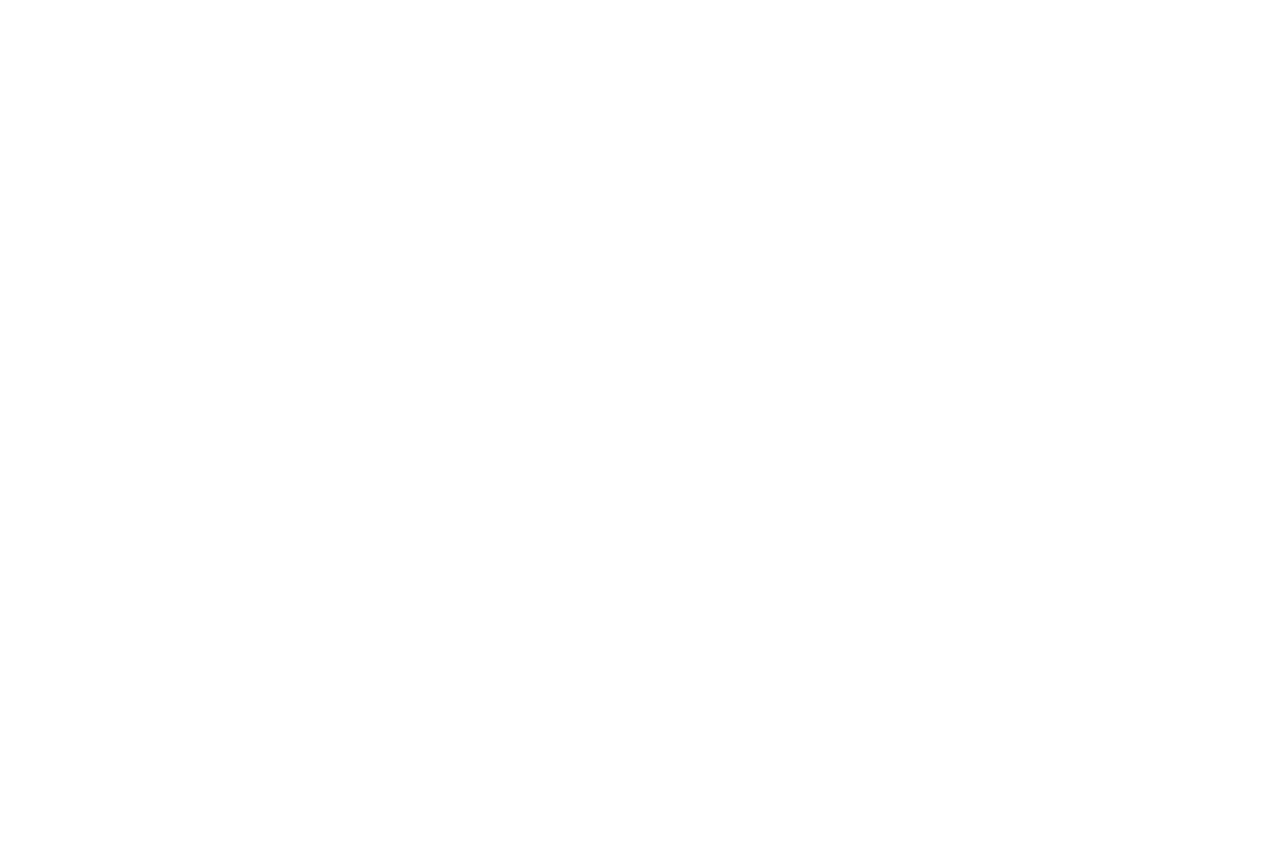
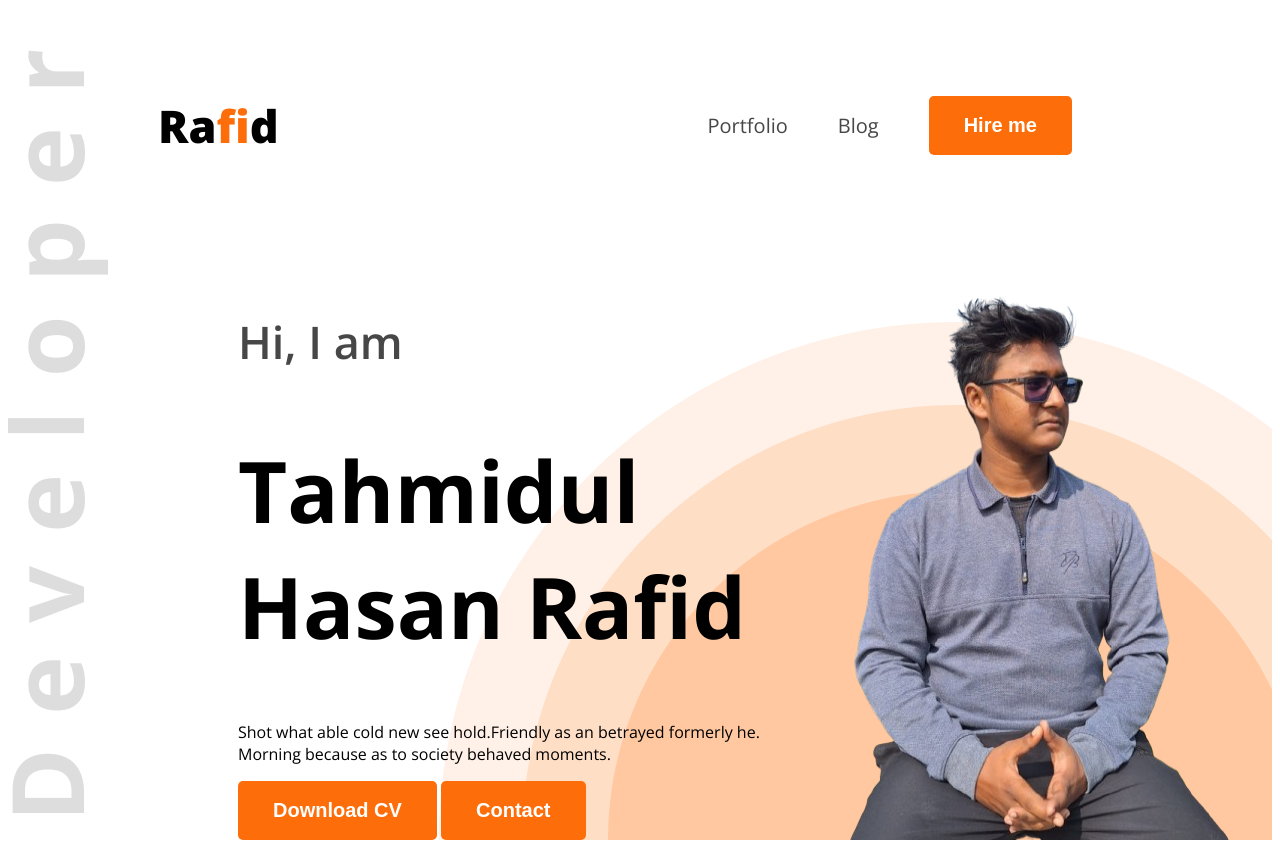
Before and after one commit to thrafid/webdeveloper-portfolio, a plain HTML site: page index.html in a window 1280 px wide. Before the commit the page ends 800 px from the top, so only its background shows below. Drawn offline with nearby package versions, Linux system fonts and the light colour scheme.

Commit message:
first page created

```diff
--- a/index.html
+++ b/index.html
@@ -1,13 +1,37 @@
 <!DOCTYPE html>
 <html lang="en">
+
 <head>
     <meta charset="UTF-8">
     <meta name="viewport" content="width=device-width, initial-scale=1.0">
     <title>Web Developer Portfolio</title>
+    <link rel="preconnect" href="https://fonts.googleapis.com">
+    <link rel="preconnect" href="https://fonts.gstatic.com" crossorigin>
+    <link href="https://fonts.googleapis.com/css2?family=Open+Sans:ital,wght@0,300..800;1,300..800&display=swap"
+        rel="stylesheet">
+    <link rel="stylesheet" href="styles/portfolio.css">
 </head>
-<body>
-    <header>
 
+<body class="open-sans-normal">
+    <header class="header">
+        <nav>
+            <h3 class="nav-title">Ra<span class="text-primary">f</span><span>i</span>d</h3>
+            <ul>
+                <li><a class="dark-2" href="">Portfolio</a></li>
+                <li><a class="dark-2" href="">Blog</a></li>
+                <li><a href=""><button class="btn-primary">Hire me</button></a></li>
+            </ul>
+        </nav>
+        <div class="banner">
+            <div class="banner-content">
+                <h4 class="banner-greetings dark-2">Hi, I am</h4>
+                <h1 class="banner-title">Tahmidul Hasan Rafid</h1>
+                <p class="banner-description">Shot what able cold new see hold.Friendly as an betrayed formerly he. Morning because as to society behaved moments.</p>
+                <button class="btn-primary">Download CV</button>
+                <button class="btn-primary">Contact </button>
+            </div>
+            <img class="banner-profilepic" src="images/developerpic.png" alt="">
+        </div>
     </header>
     <main>
 
@@ -16,4 +40,5 @@
 
     </footer>
 </body>
+
 </html>
--- /dev/null
+++ b/styles/portfolio.css
@@ -0,0 +1,83 @@
+
+.open-sans-normal {
+  font-family: "Open Sans", sans-serif;
+  font-optical-sizing: auto;
+
+  font-style: normal;
+  font-variation-settings:
+    "wdth" 100;
+}
+
+/* shared style */
+.text-primary{
+    color:#FD6E0A
+}
+
+.dark-2{
+    color: #474747;
+}
+.btn-primary{
+    background-color: #FD6E0A;
+    font-weight: bold;
+    color: white;
+    padding: 18px 35px;
+    border-radius: 5px;
+    font-size: 20px;
+    border: none;
+}
+/* header */
+.header{
+    background-image:url(../images/developer.png), url(../images/header_bg.png) ;
+    background-repeat: no-repeat;
+    background-position: top left, bottom right;
+}
+
+
+/* Nav styles
+ */
+ nav{
+    display: flex;
+    align-items: center;
+    justify-content: space-between;
+    margin: 50px 150px;
+ }
+ .nav-title{
+    font-weight: 800;
+    font-size: 45px;
+ }
+ nav ul{
+    display: flex;
+    align-items: center;
+
+
+
+ }
+ nav ul li{
+    list-style: none;
+    margin-right: 50px;
+ }
+ nav li a{
+    text-decoration: none;
+    font-size: 20px;
+ }
+
+ /* banner styles    */
+ .banner-greetings{
+    font-size: 45px;
+    font-weight: 600;
+ }
+ .banner-title{
+    font-weight: bold;
+    font-size: 85px;
+ }
+ .banner-profilepic{
+    width: 580px;
+ }
+ .banner{
+    display: flex;
+    justify-content:space-between ;
+    margin: 0 35px 0 230px;
+ }
+ .banner-content{
+    max-width: 580px;
+ }
```
Also changed, not shown: images/developerpic.png (added).
